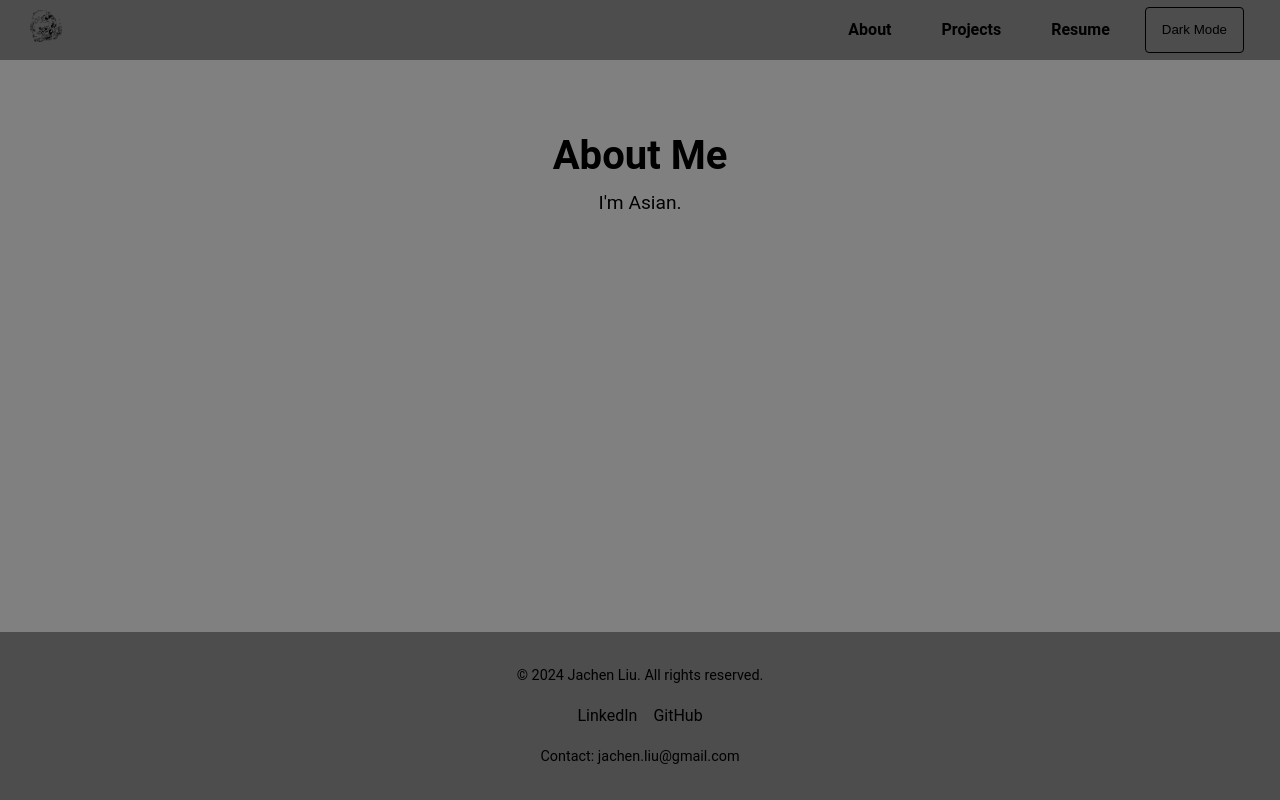
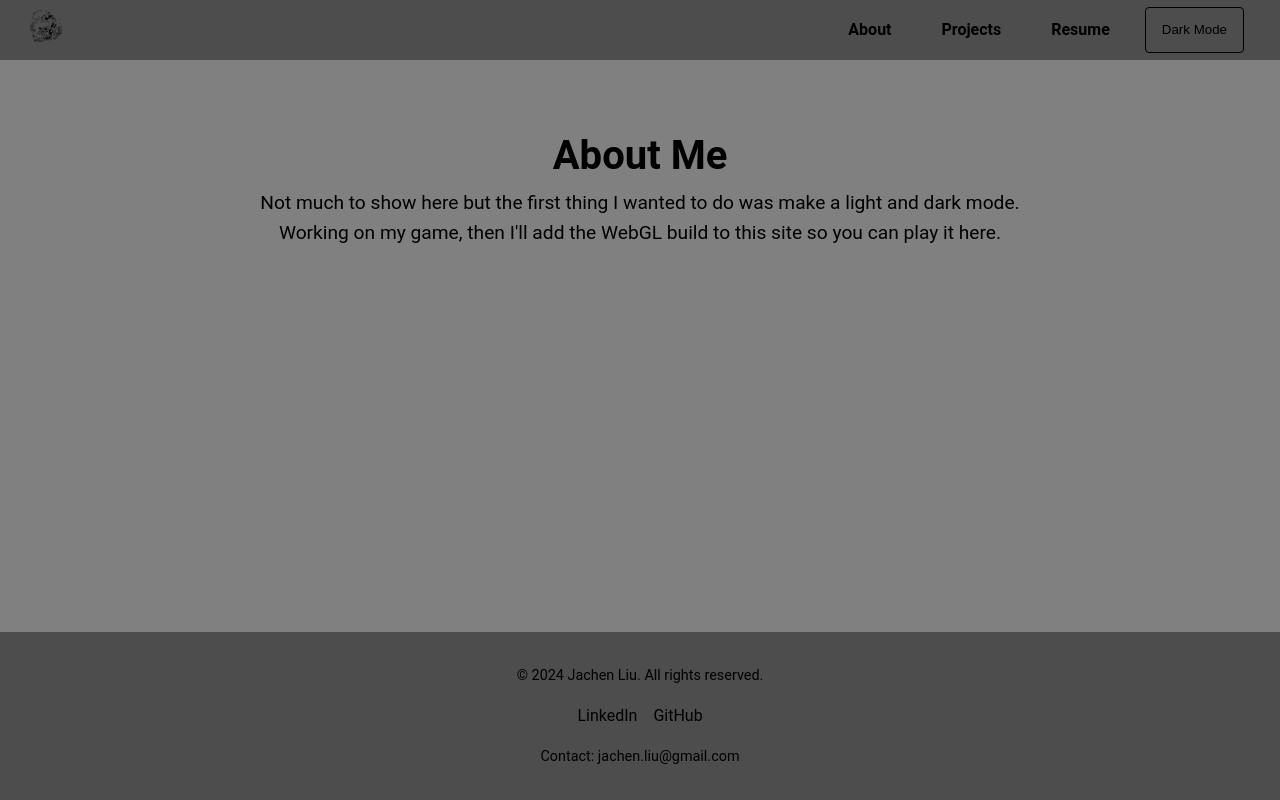
Before and after one commit to JachenLiu/aboutme, a React (Vite) app: page /about in a window 1280 px wide. Built offline with nearby package versions, Linux system fonts and the light colour scheme.

Commit message:
added some about me
some msc info

```diff
--- a/src/pages/About,.jsx
+++ b/src/pages/About,.jsx
@@ -4,7 +4,8 @@ export function About() {
   return (
     <div className="about">
       <h1>About Me</h1>
-      <p> I'm Asian.</p>
+      <p> Not much to show here but the first thing I wanted to do was make a light and dark mode.</p>
+      <p> Working on my game, then I'll add the WebGL build to this site so you can play it here.</p>
     </div>
   );
 }
```
